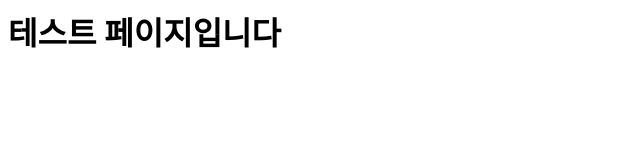
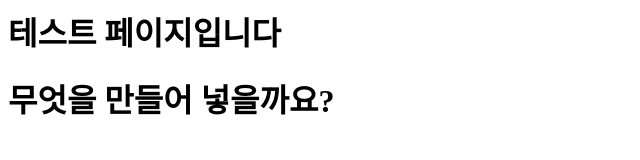
Before and after one commit to palver100/temp, a plain HTML site: page index.html in a window 1280 px wide. Shown: the whole page, without its empty margins (0-640 px from the left). Drawn offline with Linux system fonts and the light colour scheme.

Commit message:
Update index.html

```diff
--- a/index.html
+++ b/index.html
@@ -1 +1,2 @@
 <h1>테스트 페이지입니다</h1>
+<h1>무엇을 만들어 넣을까요?</h1>
```
